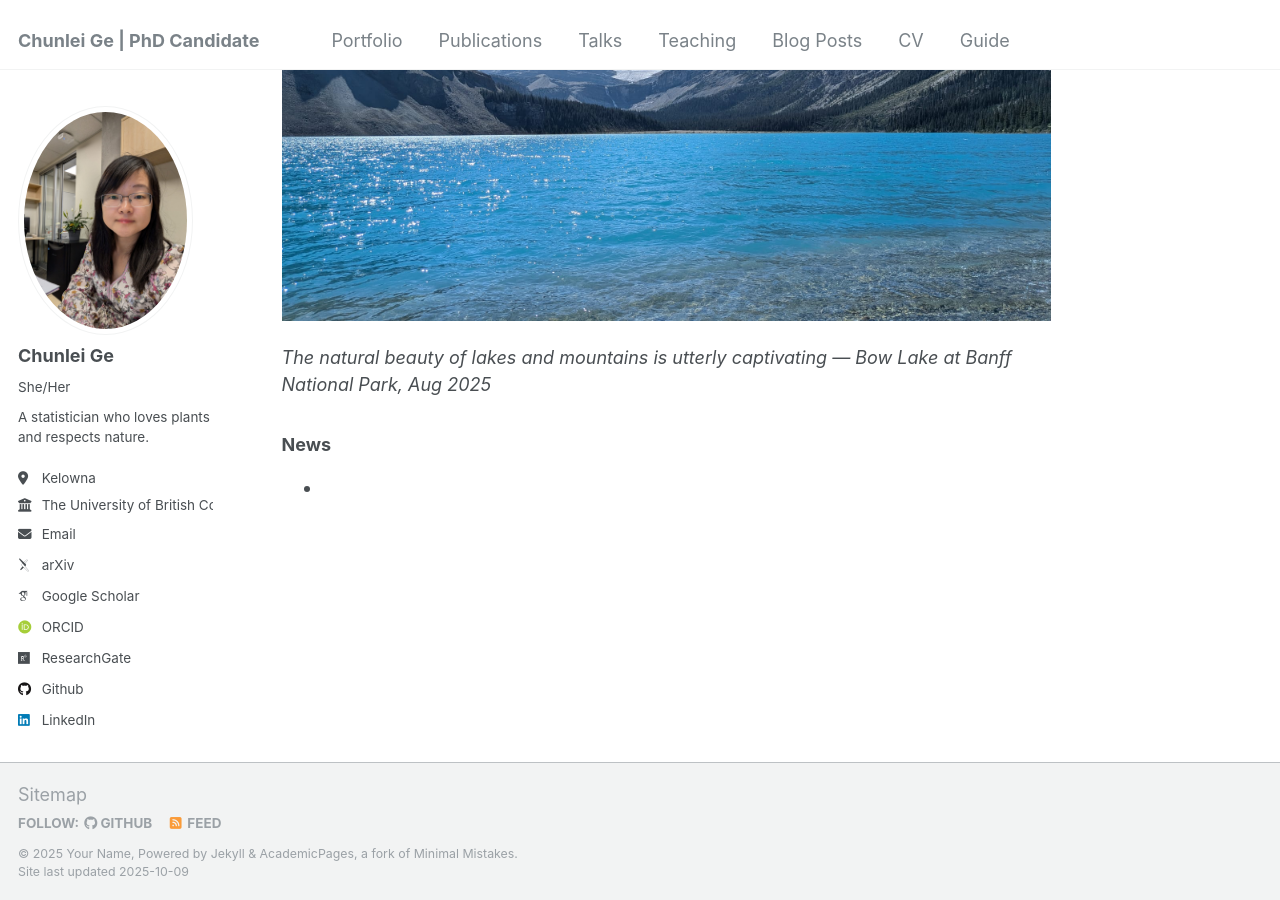
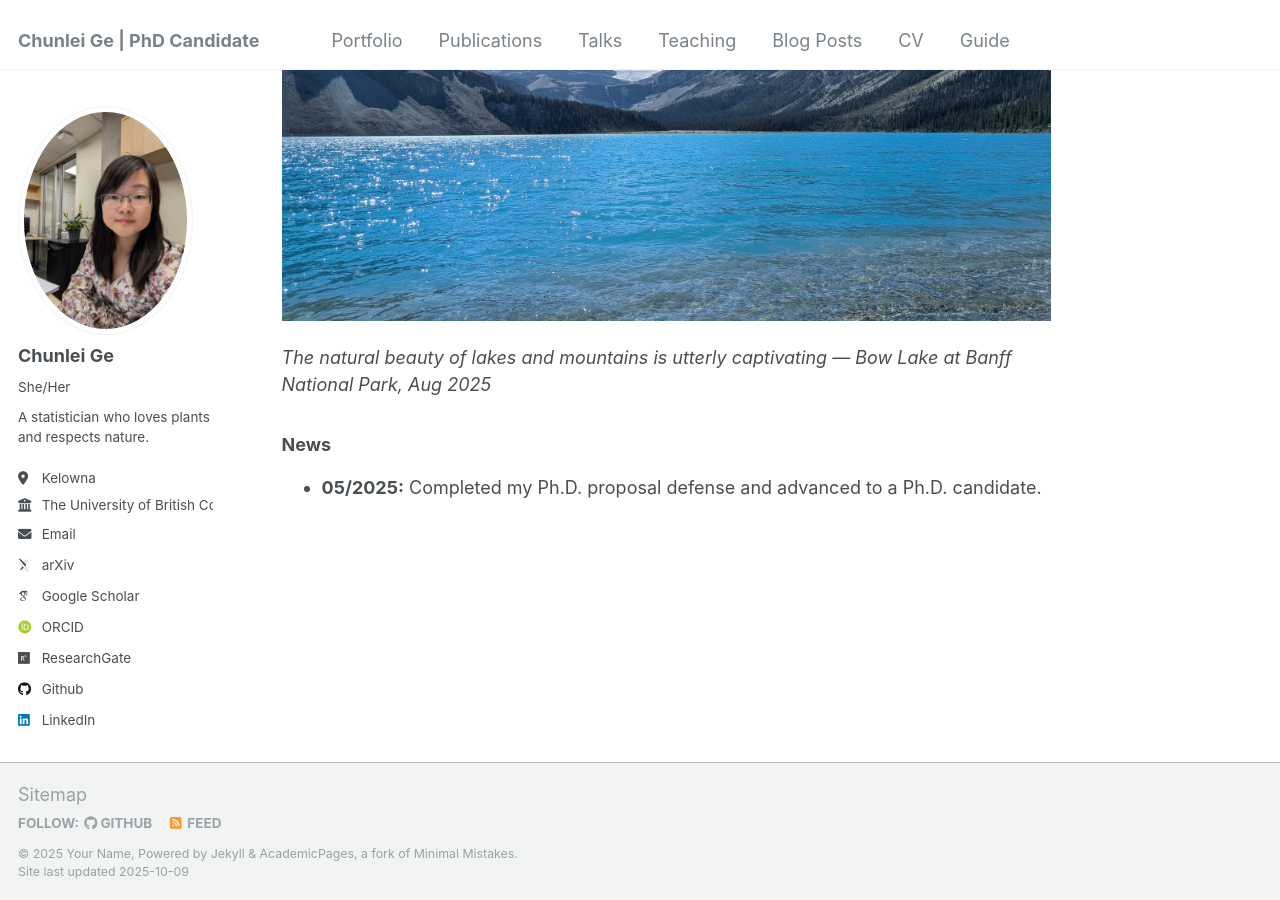
Before and after one commit to chunleige/chunleige.github.io, a Jekyll site: the page built from _pages/about.md, in a window 1280 px wide and 900 px high, scrolled down 813 px. Built offline with Jekyll 4.4.1, drawn with Linux system fonts in a browser that asks for light colours; some web fonts are replaced.

Commit message:
Update about.md

```diff
--- a/_pages/about.md
+++ b/_pages/about.md
@@ -22,4 +22,4 @@ I’m always seeking new challenges and opportunities for growth. Feel free to r
 
 ### News
 
-* [05/2025]: Completed my Ph.D. proposal defense and advanced to a Ph.D. candidate.
+- **05/2025:** Completed my Ph.D. proposal defense and advanced to a Ph.D. candidate.
```
